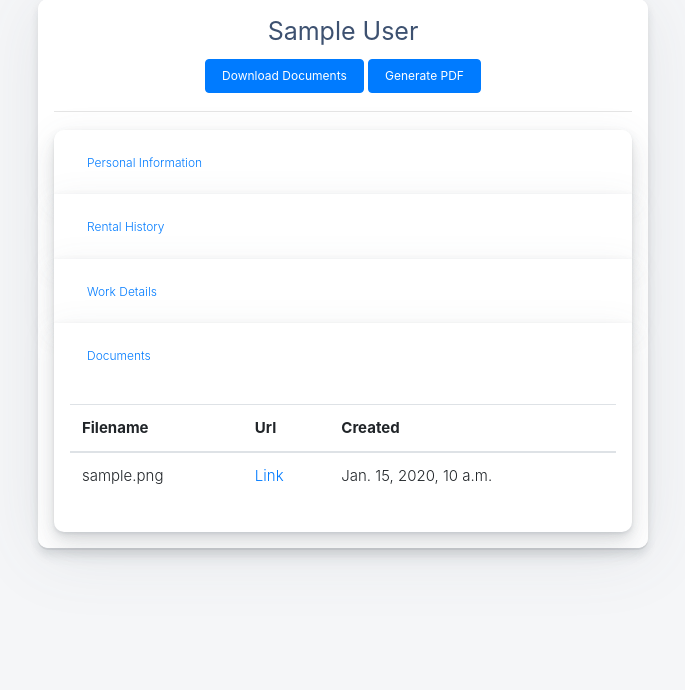
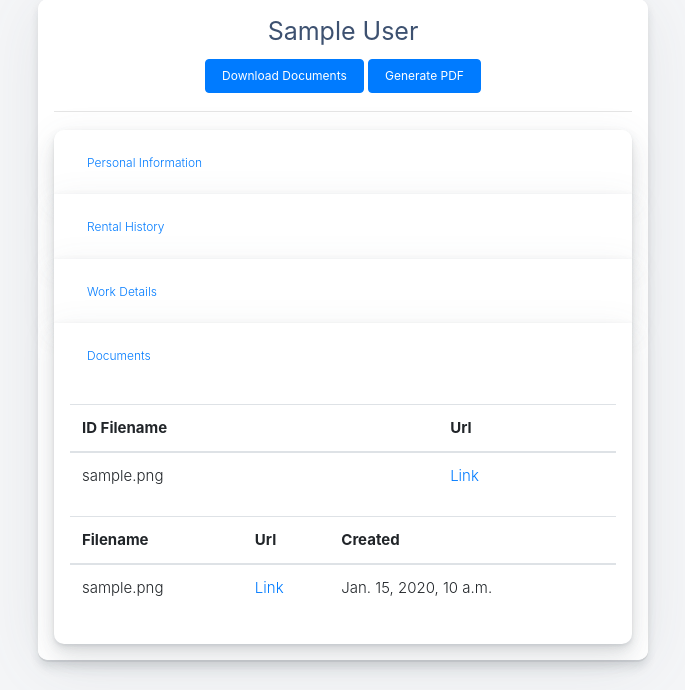
Before and after one commit to apmilen/homenet, a Django app: page /leases/00000000-0000-0000-0000-000000000001/rental-detail in a window 1280 px wide, after a click on "Documents". Shown: the part 110-800 px from the top of the page, without its empty margins (297-982 px from the left). Run offline with Django 3.2, Linux system fonts and the light colour scheme; a user stored in the database is signed in; tables that the repository leaves empty hold one stand-in row (values such as "Sample post"); grey boxes marked "Sample" are stand-in pictures; parts of the project's set-up code (start-up, migrations or seed data) failed here and were passed over; some libraries are stand-ins or nearby versions.

Commit message:
added id file table to ui

```diff
--- a/pennydjango/leases/models.py
+++ b/pennydjango/leases/models.py
@@ -143,8 +143,10 @@ class RentalApplication(BaseModel):
         null=True,
         verbose_name="ID"
     )
+
     def filename(self):
         return os.path.basename(self.id_file.name)
+
 
 class RentalAppDocument(BaseModel):
     rental_app = models.ForeignKey(RentalApplication, on_delete=models.CASCADE)
--- a/pennydjango/leases/views.py
+++ b/pennydjango/leases/views.py
@@ -750,7 +750,10 @@ class RentalApplicationDetail(ClientOrAgentRequiredMixin,
         context = super().get_context_data(**kwargs)
         context['lease_member'] = self.object.lease_member
         context['rental_docs'] = self.object.rentalappdocument_set.all()
-        context['id_file'] = self.object.id_file
+        context['id_file'] = None
+        if self.object.id_file:
+            context['id_file'] = self.object.id_file
+            context['id_file_name'] = os.path.basename(self.object.id_file.name)
         return context
 
 
--- a/pennydjango/templates/leases/rental_app/rental_app_detail.html
+++ b/pennydjango/templates/leases/rental_app/rental_app_detail.html
@@ -148,6 +148,22 @@
            aria-labelledby="headingFour"
            data-parent="#accordion-rental-app">
         <div class="card-body">
+          {% if id_file %}
+            <table class="table">
+              <thead>
+              <tr>
+                <th>ID Filename</th>
+                <th>Url</th>
+              </tr>
+              </thead>
+              <tbody>
+                <tr>
+                  <td>{{ id_file_name }}</td>
+                  <td><a href="{{ id_file.url }}" target="_blank">Link</a></td>
+                </tr>
+              </tbody>
+            </table>
+          {% endif %}
           {% if rental_docs %}
             <table class="table">
               <thead>
```
Also changed, not shown: pennydjango/leases/migrations/0013_auto_20200813_1919.py (deleted), 4 other files.
